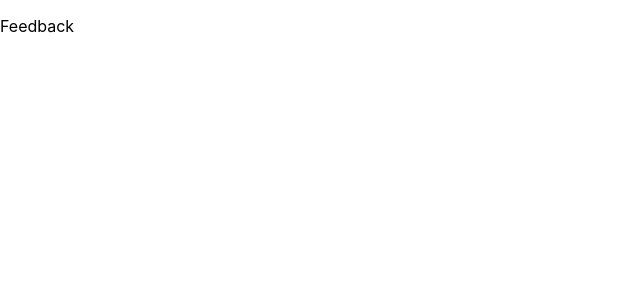
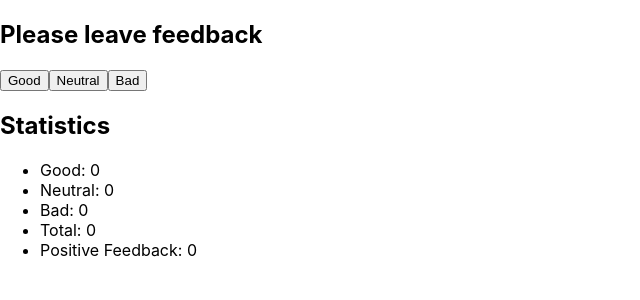
Before and after one commit to YevhenVasylevytskyi/repeat-goit-react-hw-02-feedback, a React (Create React App) app: page / in a window 1280 px wide. Shown: the top 300 px of the page, without its empty margins (0-640 px from the left). Built offline with nearby package versions, Linux system fonts and the light colour scheme.

Commit message:
in progress

```diff
--- a/src/components/Feedback/Feedback.jsx
+++ b/src/components/Feedback/Feedback.jsx
@@ -1,12 +1,63 @@
 // import PropTypes from 'prop-types';
+import { Component } from "react";
 // import s from './Feedback.module.css';
 
-function Feedback() {
-  return (
-    <p>
-      Feedback
-    </p>
-  );
+class Feedback extends Component {
+  constructor() {
+    super();
+
+    this.state = {
+      good: 0,
+      neutral: 0,
+      bad: 0,
+      total: 0,
+      positiveFeedback: 0,
+    };
+  }
+
+  countTotalFeedback() {
+    this.setState(() => ({
+      total: this.state.total + 1,
+    }));
+  }
+
+  countPositiveFeedbackPercentage() {
+    this.setState(() => ({
+      // positiveFeedback: this.state.good / this.state.total,
+    }));
+  }
+
+  handleGoodClick = (evt) => {
+    // console.log(evt.currentTarget.name)
+    const nameBtn = evt.currentTarget.name
+    this.setState(() => ({
+      [nameBtn]: this.state[nameBtn] + 1,
+    }));
+    this.countTotalFeedback()
+    // this.countPositiveFeedbackPercentage()
+  };
+
+  render() {
+    return (
+      <div>
+        <h2>Please leave feedback</h2>
+
+        <button type="buttom" name="good" onClick={this.handleGoodClick}>Good</button>
+        <button type="buttom" name="neutral" onClick={this.handleGoodClick}>Neutral</button>
+        <button type="buttom" name="bad" onClick={this.handleGoodClick}>Bad</button>
+
+        <h2>Statistics</h2>
+
+        <ul>
+          <li>Good: {this.state.good}</li>
+          <li>Neutral: {this.state.neutral}</li>
+          <li>Bad: {this.state.bad}</li>
+          <li>Total: {this.state.total}</li>
+          <li>Positive Feedback: {this.state.positiveFeedback}</li>
+        </ul>
+      </div>
+    );
+  }
 }
 // Feedback.propTypes = {
 //   text: PropTypes.string.isRequired,
```
